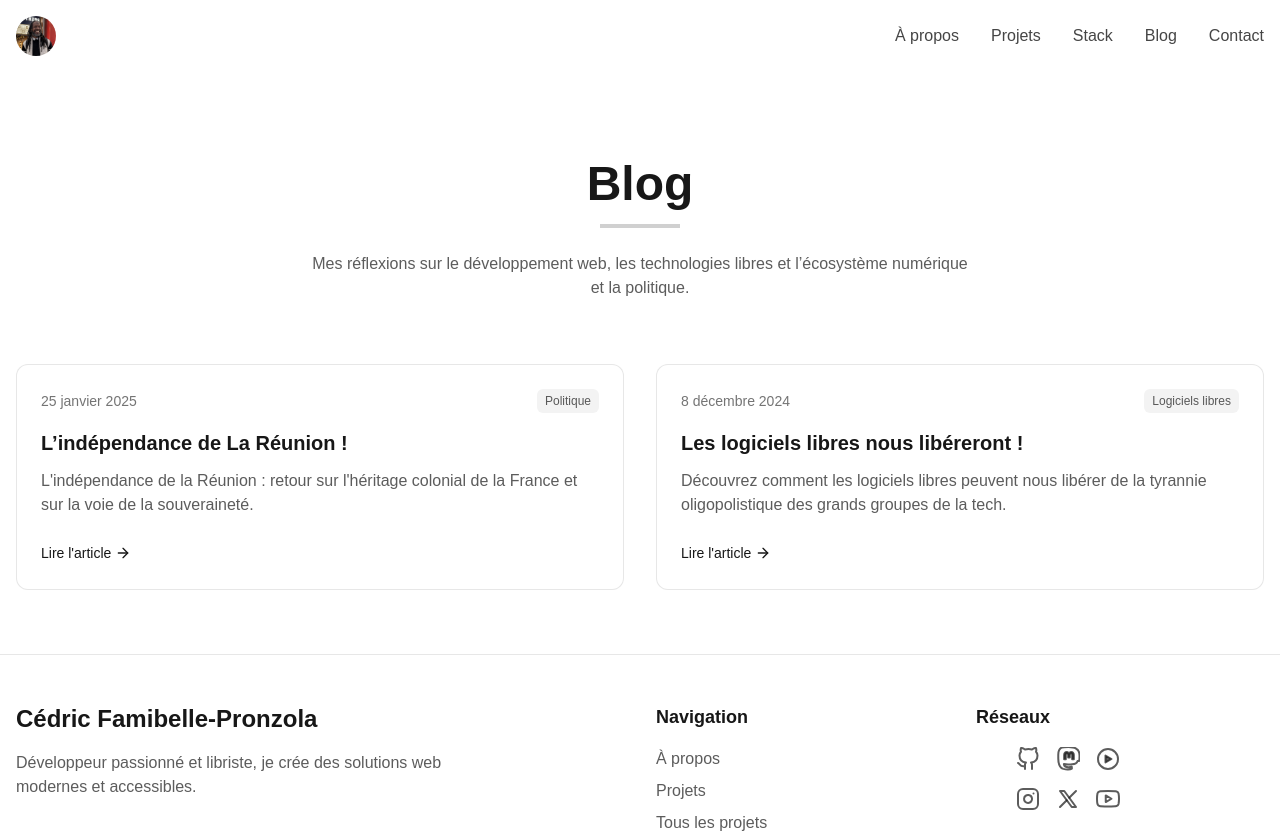
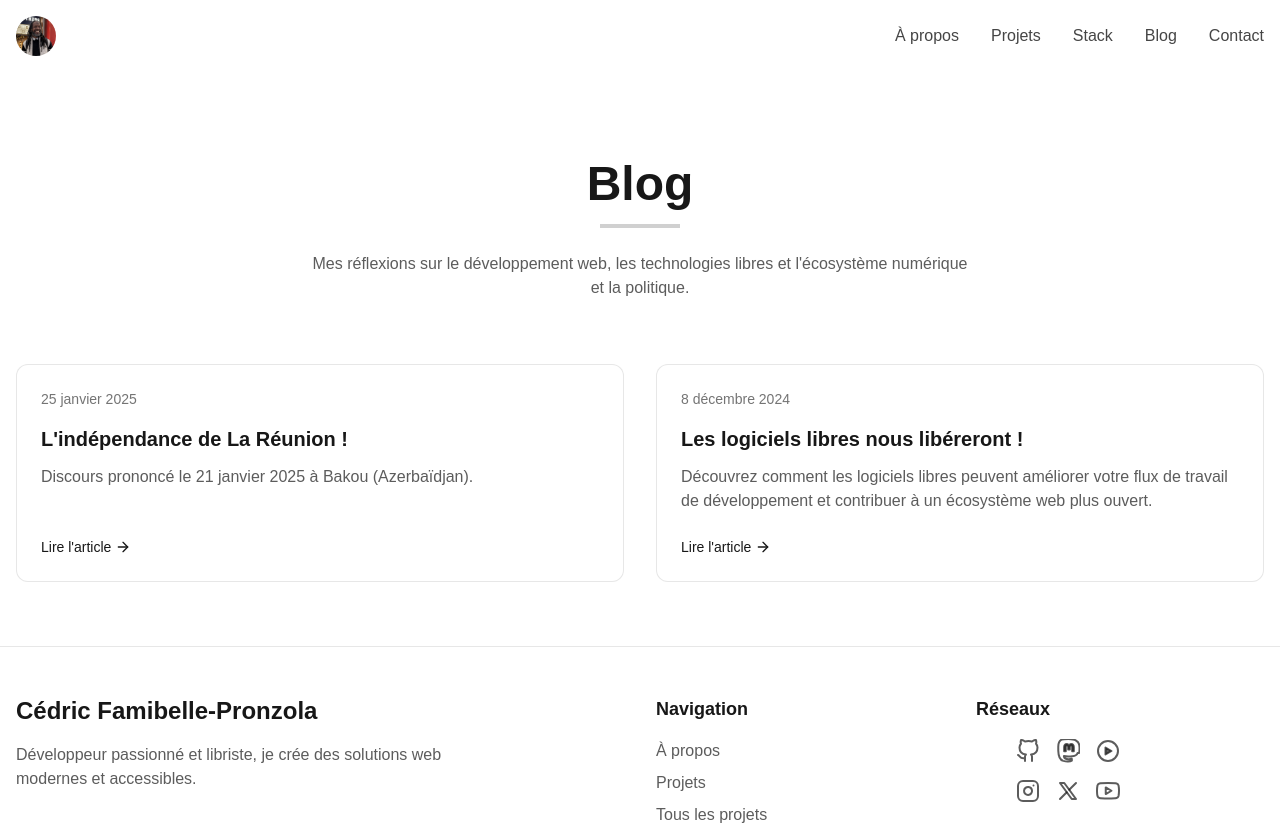
Before and after one commit to cedric-famibelle-pronzola/cedric-pronzola-v2, a Next.js app: page /blog in a window 1280 px wide. Shown: the top 833 px of the page. Built offline with nearby package versions, Linux system fonts and the light colour scheme.

Commit message:
improve blog

```diff
--- /dev/null
+++ b/app/blog/[slug]/page.tsx
@@ -0,0 +1,104 @@
+import { Metadata } from 'next';
+import { notFound } from 'next/navigation';
+import { getPostBySlug, getPostSlugs } from '../../lib/blog';
+import Navbar from '../../components/Navbar';
+import Footer from '../../components/Footer';
+import JsonLd from '../../components/JsonLd';
+
+export async function generateStaticParams() {
+  const slugs = getPostSlugs();
+  return slugs.map(slug => ({ slug }));
+}
+
+type Props = {
+  params: { slug: string };
+};
+
+export async function generateMetadata({ params }: Props): Promise<Metadata> {
+  const { slug } = await Promise.resolve(params);
+  const post = getPostBySlug(slug);
+
+  if (!post) {
+    return {
+      title: 'Article non trouvé',
+      description: "L'article que vous recherchez n'existe pas.",
+    };
+  }
+
+  return {
+    title: post.title,
+    description: post.description,
+    alternates: {
+      canonical: `/blog/${post.slug}`,
+    },
+    openGraph: {
+      title: `${post.title} | Cédric Famibelle-Pronzola`,
+      description: post.description,
+      url: `/blog/${post.slug}`,
+      type: 'article',
+      images: [
+        {
+          url: `/api/og?title=${encodeURIComponent(post.title)}&subtitle=${encodeURIComponent(post.description)}`,
+          width: 1200,
+          height: 630,
+          alt: post.title,
+        },
+      ],
+    },
+  };
+}
+
+export default async function BlogPost({ params }: Props) {
+  const { slug } = await Promise.resolve(params);
+  const post = getPostBySlug(slug);
+
+  if (!post) {
+    notFound();
+  }
+
+  const articleJsonLd = {
+    '@context': 'https://schema.org',
+    '@type': 'BlogPosting',
+    'headline': post.title,
+    'description': post.description,
+    'datePublished': post.date,
+    'author': {
+      '@type': 'Person',
+      'name': post.author.name,
+      'url': post.author.url,
+    },
+    'publisher': {
+      '@type': 'Person',
+      'name': post.author.name,
+      'logo': {
+        '@type': 'ImageObject',
+        'url': 'https://cedric-pronzola.re/cedric-avatar.png',
+      },
+    },
+    'mainEntityOfPage': {
+      '@type': 'WebPage',
+      '@id': `https://cedric-pronzola.re/blog/${post.slug}`,
+    },
+  };
+
+  return (
+    <>
+      <Navbar />
+      <main className="pt-24 container mx-auto px-4 py-8">
+        <article className="prose prose-invert lg:prose-xl mx-auto">
+          <h1>{post.title}</h1>
+          <div className="flex items-center gap-2 text-gray-400 mb-8">
+            <time dateTime={post.date}>{post.date}</time>
+            <span>•</span>
+            <a href={post.author.url} className="hover:text-white transition-colors">
+              {post.author.name}
+            </a>
+          </div>
+          <div dangerouslySetInnerHTML={{ __html: post.content }} />
+        </article>
+      </main>
+      <Footer />
+      <JsonLd data={articleJsonLd} />
+    </>
+  );
+}
--- a/app/blog/page.tsx
+++ b/app/blog/page.tsx
@@ -3,6 +3,7 @@ import Navbar from '../components/Navbar';
 import Footer from '../components/Footer';
 import BlogContent from '../components/BlogContent';
 import JsonLd from '../components/JsonLd';
+import { getAllPosts } from '../lib/blog';
 
 export const viewport: Viewport = {
   themeColor: "#0a0a0a",
@@ -30,6 +31,9 @@ export const metadata: Metadata = {
   },
 };
 
+export default async function BlogPage() {
+  const posts = getAllPosts();
+
   const blogJsonLd = {
     "@context": "https://schema.org",
     "@type": "Blog",
@@ -53,37 +57,23 @@ const blogJsonLd = {
       "@type": "WebPage",
       "@id": "https://cedric-pronzola.re/blog"
     },
-  "blogPost": [
-    {
+    "blogPost": posts.map(post => ({
       "@type": "BlogPosting",
-      "headline": "L’indépendance de La Réunion !",
-      "description": "Discours prononcé le 21 janvier 2025 à Bakou (Azerbaïdjan).",
-      "datePublished": "25 janvier 2025",
+      "headline": post.title,
+      "description": post.description,
+      "datePublished": post.date,
       "author": {
         "@type": "Person",
-        "name": "Cédric Famibelle-Pronzola"
+        "name": post.author.name
       },
-      "url": "https://cedric-pronzola.re/blog/l-independance-de-la-reunion"
-    },
-    {
-      "@type": "BlogPosting",
-      "headline": "Les logiciels libres nous libéreront !",
-      "description": "Découvrez comment les logiciels libres peuvent améliorer votre flux de travail de développement et contribuer à un écosystème web plus ouvert.",
-      "datePublished": "8 décembre 2024",
-      "author": {
-        "@type": "Person",
-        "name": "Cédric Famibelle-Pronzola"
-      },
-      "url": "https://cedric-pronzola.re/blog/les-logiciels-libres-nous-libereront"
-    }
-  ]
+      "url": `https://cedric-pronzola.re/blog/${post.slug}`
+    }))
   };
 
-export default function BlogPage() {
   return (
     <>
       <Navbar />
-      <BlogContent />
+      <BlogContent posts={posts} />
       <Footer />
       <JsonLd data={blogJsonLd} />
     </>
--- a/app/components/BlogContent.tsx
+++ b/app/components/BlogContent.tsx
@@ -1,29 +1,14 @@
 "use client";
 
-import { motion } from 'framer-motion';
 import Link from 'next/link';
 import AnimatedSection from './AnimatedSection';
+import type { BlogPostMetadata } from '../types/blog';
 
-const blogPosts = [
-  {
-    id: 1,
-    title: "L’indépendance de La Réunion !",
-    excerpt: "L'indépendance de la Réunion : retour sur l'héritage colonial de la France et sur la voie de la souveraineté.",
-    date: "25 janvier 2025",
-    category: "Politique",
-    slug: "l-independance-de-la-reunion",
-  },
-  {
-    id: 2,
-    title: "Les logiciels libres nous libéreront !",
-    excerpt: "Découvrez comment les logiciels libres peuvent nous libérer de la tyrannie oligopolistique des grands groupes de la tech.",
-    date: "8 décembre 2024",
-    category: "Logiciels libres",
-    slug: "les-logiciels-libres-nous-libereront",
-  }
-];
+interface BlogContentProps {
+  posts: BlogPostMetadata[];
+}
 
-const BlogContent = () => {
+const BlogContent = ({ posts }: BlogContentProps) => {
   return (
     <main className="pt-24">
       <AnimatedSection className="py-16 bg-background">
@@ -32,35 +17,31 @@ const BlogContent = () => {
             <h1 className="text-4xl md:text-5xl font-bold mb-4">Blog</h1>
             <div className="w-20 h-1 bg-foreground/20 mx-auto"></div>
             <p className="mt-6 text-foreground/70 max-w-2xl mx-auto">
-              Mes réflexions sur le développement web, les technologies libres et l’écosystème numérique et la politique.
+              Mes réflexions sur le développement web, les technologies libres et l'écosystème numérique et la politique.
             </p>
           </div>
 
           <div className="grid grid-cols-1 md:grid-cols-2 gap-8">
-            {blogPosts.map((post, index) => (
+            {posts.map((post, index) => (
               <AnimatedSection
-                key={post.id}
+                key={post.slug}
                 delay={0.1 * index}
                 direction={index % 2 === 0 ? "left" : "right"}
               >
-                <motion.article
-                  className="bg-background border border-foreground/10 rounded-xl overflow-hidden hover:shadow-lg transition-all duration-300"
-                  whileHover={{ y: -5 }}
+                <article
+                  className="bg-background border border-foreground/10 rounded-xl overflow-hidden hover:shadow-lg transition-all duration-300 h-full hover:-translate-y-1"
                 >
-                  <div className="p-6">
+                  <div className="p-6 flex flex-col h-full">
                     <div className="flex justify-between items-center mb-4">
-                      <span className="text-sm text-foreground/60">{post.date}</span>
-                      <span className="px-2 py-1 bg-foreground/5 text-foreground/70 rounded-md text-xs">
-                        {post.category}
-                      </span>
+                      <time dateTime={post.date} className="text-sm text-foreground/60">{post.date}</time>
                     </div>
 
                     <h2 className="text-xl font-bold mb-3">{post.title}</h2>
-                    <p className="text-foreground/70 mb-6">{post.excerpt}</p>
+                    <p className="text-foreground/70 mb-6 flex-grow">{post.description}</p>
 
                     <Link
                       href={`/blog/${post.slug}`}
-                      className="inline-flex items-center text-sm font-medium hover:underline"
+                      className="inline-flex items-center text-sm font-medium hover:underline mt-auto"
                     >
                       Lire l&apos;article
                       <svg
@@ -80,7 +61,7 @@ const BlogContent = () => {
                       </svg>
                     </Link>
                   </div>
-                </motion.article>
+                </article>
               </AnimatedSection>
             ))}
           </div>
@@ -91,6 +72,3 @@ const BlogContent = () => {
 };
 
 export default BlogContent;
-
-// Export blog posts for JSON-LD
-export { blogPosts };
--- /dev/null
+++ b/app/lib/blog.ts
@@ -0,0 +1,48 @@
+import { BlogPost, BlogPostMetadata } from '../types/blog';
+
+const blogPosts: BlogPost[] = [
+  {
+    slug: 'l-independance-de-la-reunion',
+    title: "L'indépendance de La Réunion !",
+    description: "Discours prononcé le 21 janvier 2025 à Bakou (Azerbaïdjan).",
+    date: "25 janvier 2025",
+    content: `# L'indépendance de La Réunion !
+
+Contenu de l'article à venir...`,
+    author: {
+      name: "Cédric Famibelle-Pronzola",
+      url: "https://cedric-pronzola.re"
+    }
+  },
+  {
+    slug: 'les-logiciels-libres-nous-libereront',
+    title: "Les logiciels libres nous libéreront !",
+    description: "Découvrez comment les logiciels libres peuvent améliorer votre flux de travail de développement et contribuer à un écosystème web plus ouvert.",
+    date: "8 décembre 2024",
+    content: `# Les logiciels libres nous libéreront !
+
+Contenu de l'article à venir...`,
+    author: {
+      name: "Cédric Famibelle-Pronzola",
+      url: "https://cedric-pronzola.re"
+    }
+  }
+];
+
+export function getAllPosts(): BlogPostMetadata[] {
+  return blogPosts.map(({ slug, title, description, date, author }) => ({
+    slug,
+    title,
+    description,
+    date,
+    author
+  }));
+}
+
+export function getPostBySlug(slug: string): BlogPost | undefined {
+  return blogPosts.find(post => post.slug === slug);
+}
+
+export function getPostSlugs(): string[] {
+  return blogPosts.map(post => post.slug);
+}
--- /dev/null
+++ b/app/types/blog.ts
@@ -0,0 +1,22 @@
+export interface BlogPost {
+  slug: string;
+  title: string;
+  description: string;
+  date: string;
+  content: string;
+  author: {
+    name: string;
+    url: string;
+  };
+}
+
+export interface BlogPostMetadata {
+  slug: string;
+  title: string;
+  description: string;
+  date: string;
+  author: {
+    name: string;
+    url: string;
+  };
+}
```
Lines whose indentation alone changed are shown as unchanged.
